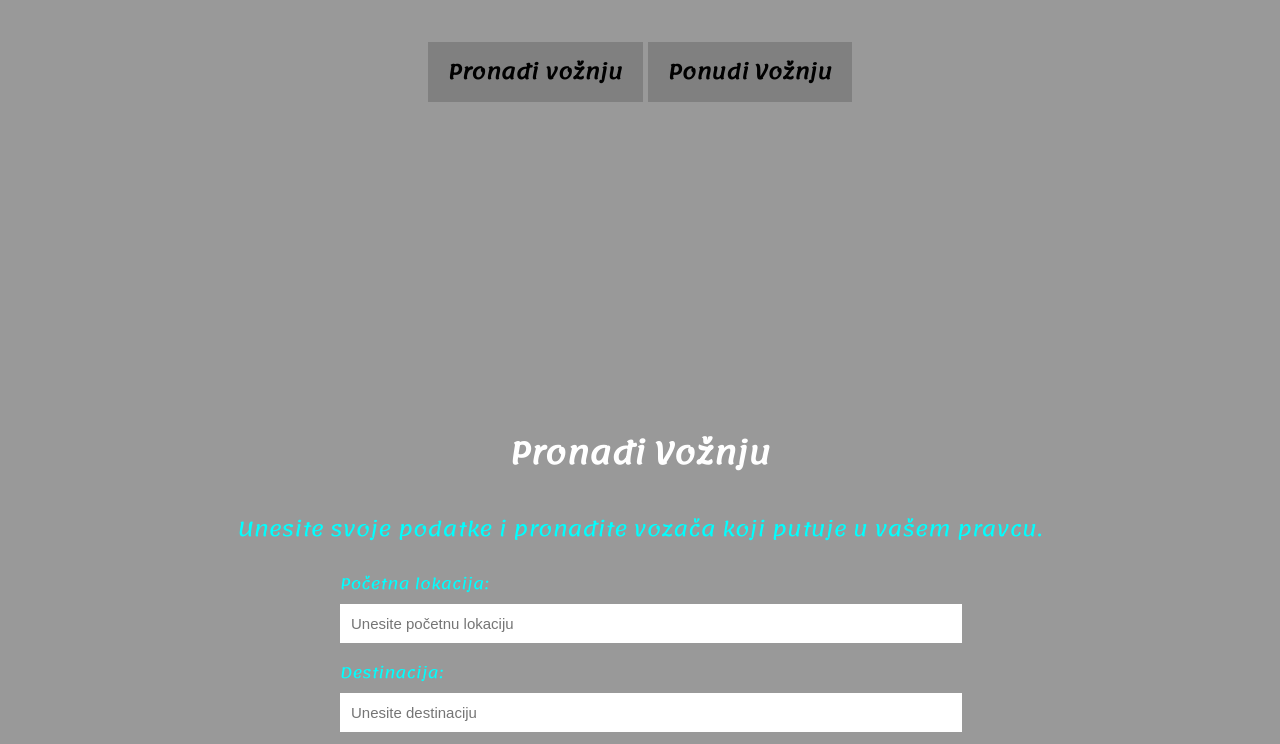
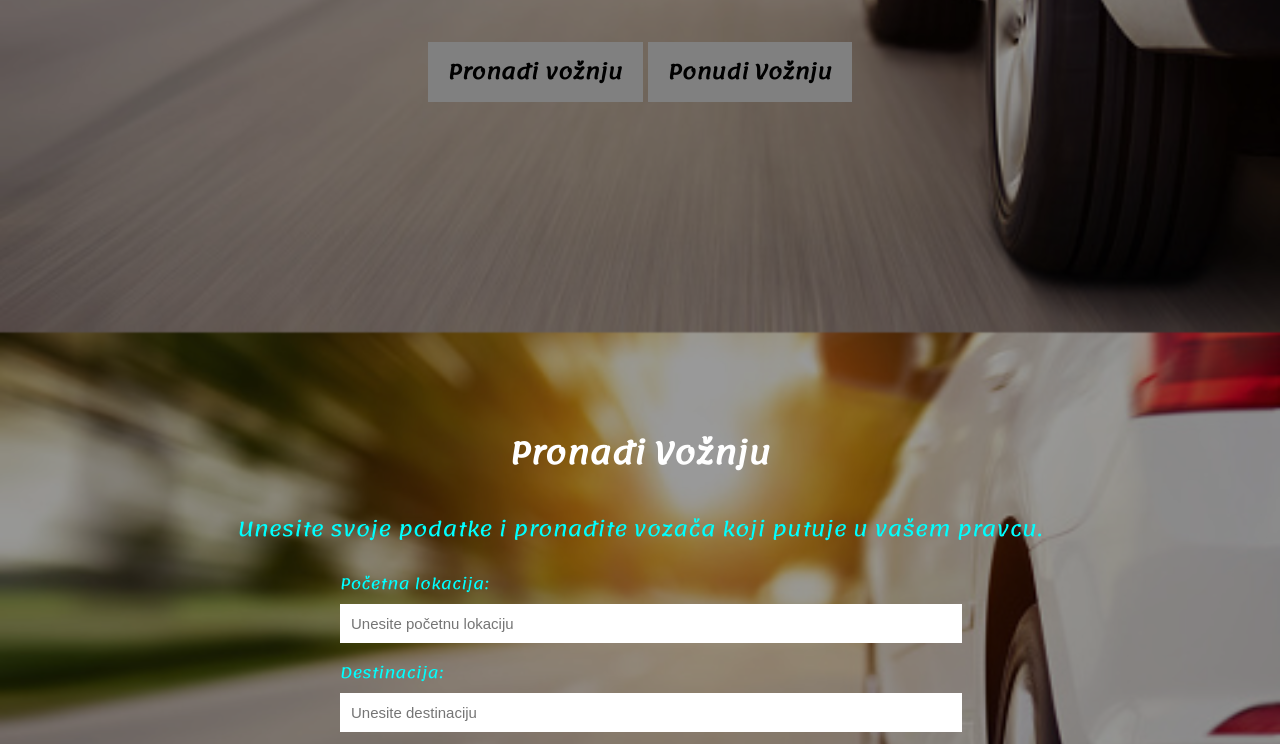
Before and after one commit to HarunSusa/ProjekatWeb, a plain HTML site: page index.html in a window 1280 px wide. Shown: the part 520-1264 px from the top of the page. Drawn offline with Linux system fonts and the light colour scheme; a web font is replaced by a local one.

Commit message:
Update index.html

```diff
--- a/index.html
+++ b/index.html
@@ -6,12 +6,12 @@
     <title>ZajednoNaPutu</title>
     <link rel="stylesheet" href="style.css">
     <link rel="stylesheet" href="https://cdnjs.cloudflare.com/ajax/libs/font-awesome/6.7.2/css/all.min.css" integrity="sha512-Evv84Mr4kqVGRNSgIGL/F/aIDqQb7xQ2vcrdIwxfjThSH8CSR7PBEakCr51Ck+w+/U6swU2Im1vVX0SVk9ABhg==" crossorigin="anonymous" referrerpolicy="no-referrer" />
-    <link rel="icon" href="slike/favicon.ico">
+    <link rel="icon" href="favicon.ico">
     <link rel="preconnect" href="https://fonts.googleapis.com">
     <link rel="preconnect" href="https://fonts.gstatic.com" crossorigin>
     <link href="https://fonts.googleapis.com/css2?family=Lemonada&family=Macondo&display=swap" rel="stylesheet">
 </head>
-    <body class="background-image" style="background-image: url(slike/slika.jpg);">
+    <body class="background-image" style="background-image: url(slika.jpg);">
     <nav>
         <a href="#" class="naziv">ZajednoNaPutu</a>
             <ul class="linkovi">
```
